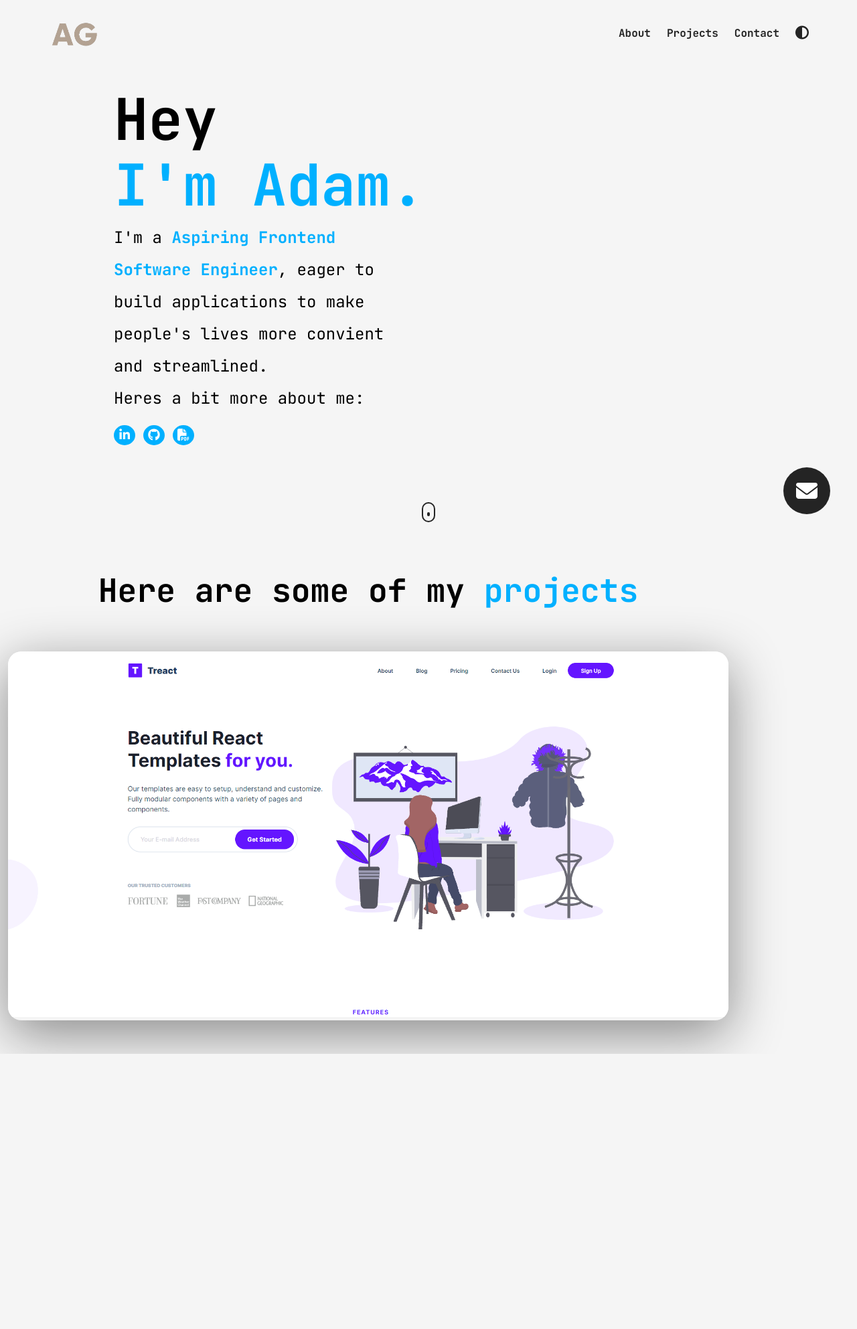
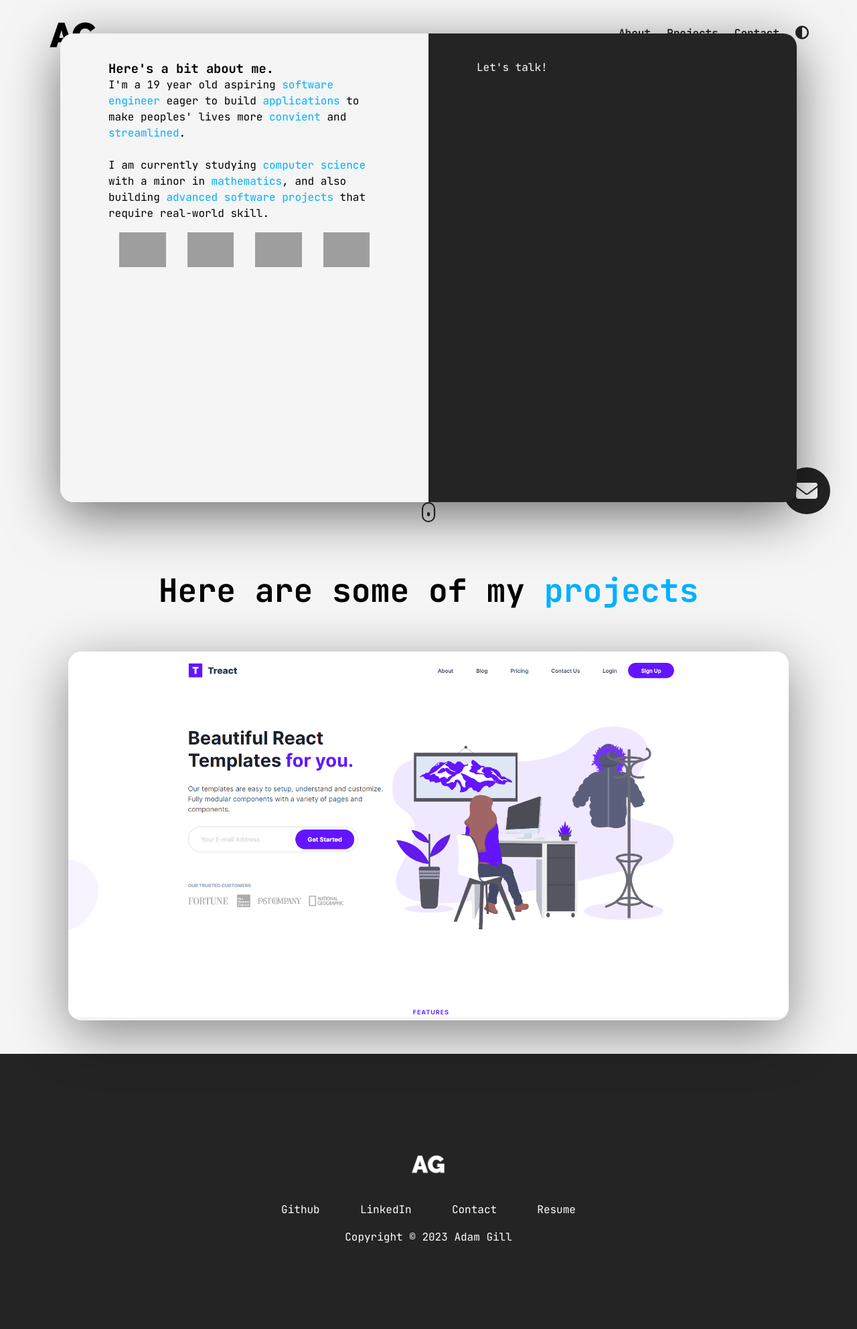
Before and after one commit to adam-gill/learning_webdev, a plain HTML site: page advanced_portfolio/index.html in a window 1280 px wide. Shown: the whole page at 67% size. Before the commit the page ends 1574 px from the top, so only its background shows below. Drawn offline with Linux system fonts and the light colour scheme; grey boxes are pictures that could not be loaded.

Commit message:
worked on page

```diff
--- a/advanced_portfolio/index.html
+++ b/advanced_portfolio/index.html
@@ -3,7 +3,9 @@
   <head>
     <meta charset="UTF-8" />
     <meta name="viewport" content="width=device-width, initial-scale=1.0" />
+    <link rel="icon" href="./assets/AG-logos_white.png" type="png" />
     <link rel="stylesheet" href="styles.css" />
+
     <script
       src="https://kit.fontawesome.com/c8e4d183c2.js"
       crossorigin="anonymous"
@@ -15,7 +17,7 @@
     <section id="landing-page">
       <nav>
         <figure>
-          <img id="personal-logo" src="./assets/logo.png" alt="" />
+          <img id="personal-logo" src="./assets/AG-logos_white.png" alt="" />
         </figure>
         <ul class="nav__link-list">
           <li class="nav__link">
@@ -86,6 +88,56 @@
       <a href="#projects" class="scroll">
         <div class="scroll__icon click"></div>
       </a>
+      <div class="modal">
+        <div class="modal__half modal__about">
+          <h3 class="modal__title modal__title--about">
+            Here's a bit about me.
+          </h3>
+          <h4 class="modal__sub-title--about"></h4>
+          <p class="modal__para">
+            I'm a 19 year old aspiring
+            <span class="blue">software engineer</span> eager to build
+            <span class="blue">applications</span> to make peoples' lives more
+            <span class="blue">convient</span> and
+            <span class="blue">streamlined</span>.
+            <br />
+            <br />
+
+            I am currently studying
+            <span class="blue">computer science</span> with a minor in
+            <span class="blue">mathematics</span>, and also building
+            <span class="blue">advanced software projects</span> that require
+            real-world skill.
+          </p>
+
+          <div class="modal__languages">
+            <img
+              class="modal__language--img"
+              src="https://upload.wikimedia.org/wikipedia/commons/thumb/3/38/HTML5_Badge.svg/240px-HTML5_Badge.svg.png"
+              alt=""
+            />
+
+            <img
+              class="modal__language--img"
+              src="https://upload.wikimedia.org/wikipedia/commons/thumb/3/38/HTML5_Badge.svg/240px-HTML5_Badge.svg.png"
+              alt=""
+            />
+
+            <img
+              class="modal__language--img"
+              src="https://upload.wikimedia.org/wikipedia/commons/thumb/3/38/HTML5_Badge.svg/240px-HTML5_Badge.svg.png"
+              alt=""
+            />
+
+            <img
+              class="modal__language--img"
+              src="https://upload.wikimedia.org/wikipedia/commons/thumb/3/38/HTML5_Badge.svg/240px-HTML5_Badge.svg.png"
+              alt=""
+            />
+          </div>
+        </div>
+        <div class="modal__half modal__contact">Let's talk!</div>
+      </div>
     </section>
 
     <section id="projects">
@@ -115,8 +167,16 @@
                   </p>
                   <div class="project__description--links">
                     <a
+                      href="https://github.com/adam-gill/learning_webdev/tree/main/treact_clone"
+                      class="project__description--link"
+                      target="_blank"
+                    >
+                      <i class="fab fa-github"></i>
+                    </a>
+                    <a
                       href="https://adam-gill.github.io/learning_webdev/treact_clone/"
                       class="project__description--link"
+                      target="_blank"
                     >
                       <i class="fas fa-link"></i>
                     </a>
@@ -128,5 +188,49 @@
         </div>
       </div>
     </section>
+    <footer>
+      <div class="container footer__container">
+        <div class="row footer__row">
+          <figure>
+            <img
+              class="footer__logo-img"
+              src="./assets/AG-logos_white.png"
+              alt=""
+            />
+          </figure>
+          <div class="footer__social--list">
+            <a
+              href="https://github.com/adam-gill"
+              class="footer__social--link link__hover-effect link__hover-effect--white"
+              target="_blank"
+            >
+              Github
+            </a>
+            <a
+              href="https://www.linkedin.com/in/adam-gill-614346264/"
+              class="footer__social--link link__hover-effect link__hover-effect--white"
+              target="_blank"
+            >
+              LinkedIn
+            </a>
+            <a
+              href="#"
+              class="footer__social--link link__hover-effect link__hover-effect--white"
+              target="_blank"
+            >
+              Contact
+            </a>
+            <a
+              href="./assets/Resume.pdf"
+              class="footer__social--link link__hover-effect link__hover-effect--white"
+              target="_blank"
+            >
+              Resume
+            </a>
+          </div>
+          <div class="footer__copyright">Copyright &copy; 2023 Adam Gill</div>
+        </div>
+      </div>
+    </footer>
   </body>
 </html>
--- a/advanced_portfolio/styles.css
+++ b/advanced_portfolio/styles.css
@@ -31,6 +31,7 @@ section {
 }
 
 .container {
+    width: 100%;
     padding: 50px 0;
 }
 
@@ -56,6 +57,33 @@ body {
     color: #00b0ff;
 }
 
+.link__hover-effect {
+    position: relative;
+}
+
+.link__hover-effect--white:after {
+    background-color: white;
+}
+
+.link__hover-effect--black:after {
+    background-color: #242424;
+}
+
+.link__hover-effect:after {
+    content: "";
+    position: absolute;
+    bottom: -2px;
+    height: 2px;
+    width: 0;
+    right: 0;
+    transition: all 300ms ease;
+}
+
+.link__hover-effect:hover:after {
+    left: 0;
+    width: 100%;
+}
+
 .click {
     transition: all 300ms ease;
 }
@@ -74,7 +102,7 @@ body {
 #personal-logo {
     filter: invert(1);
     width: 100px;
-    height: 50px;
+    height: 100px;
 }
 
 nav {
@@ -210,6 +238,8 @@ nav {
 
 #projects {
     display: flex;
+    width: 100%;
+    justify-content: center;
 }
 
 .section__title {
@@ -220,6 +250,7 @@ nav {
 
 .project__img {
     width: 100%;
+    transition: all 550ms ease;
 }
 
 .project__wrapper {
@@ -236,6 +267,11 @@ nav {
 
 .project__wrapper:hover .project__wrapper--bg {
     opacity: 0.5;
+}
+
+.project__wrapper:hover .project__img {
+    transform: scale(1.07);
+    filter: blur(5px);
 }
 
 .project__description {
@@ -262,6 +298,7 @@ nav {
 
 .project__description--title {
     font-size: 40px;
+    padding-bottom: 12px;
 }
 
 .project__description--sub-title {
@@ -271,9 +308,101 @@ nav {
 .project__description--link {
     color: white;
     font-size: 20px;
-    margin-right: 16px;
 }
 
 .project__description--para {
     color: white;
+    padding-bottom: 8px;
 }
+
+
+
+
+
+
+
+
+
+/* FOOTER */
+
+footer {
+    background-color: #242424;
+    display: flex;
+    padding: 6% 0
+}
+
+.footer__container {
+    margin: 0 auto;
+}
+
+.footer__row {
+    display: flex;
+    flex-direction: column;
+    align-items: center;
+}
+
+.footer__logo-img {
+    width: 70px;
+
+}
+
+.footer__social--list {
+    width: 100%;
+    display: flex;
+    justify-content: space-around;
+    max-width: 500px;
+    margin: 20px 0;
+}
+
+.footer__social--link,
+.footer__copyright {
+    color: white;
+}
+
+
+
+
+
+
+/* MODAL */
+
+.modal {
+    position: absolute;
+    top: 50%;
+    left: 50%;
+    transform: translate(-50%, -50%);
+    width: 90%;
+    max-width: 1100px;
+    height: 700px;
+    box-shadow: 0 20px 80px 0 rgb(0, 0, 0, 0.55);
+    border-radius: 20px;
+    overflow: hidden;
+    display: flex;
+}
+
+.modal__half {
+    width: 50%;
+    padding: 40px 72px;
+}
+
+.modal__about {
+    background-color: rgb(245, 245, 245);
+    display: flex;
+    flex-direction: column;
+}
+
+.modal__languages {
+    display: flex;
+    flex-wrap: wrap;
+}
+
+.modal__language--img {
+    padding: 16px;
+    width: 25%;
+}
+/* 1:25:25 */
+
+.modal__contact {
+    background-color: #242424;
+    color: white;
+}
```
Also changed, not shown: advanced_portfolio/assets/AG-logos_black.png (added), advanced_portfolio/assets/AG-logos_transparent.png (added), advanced_portfolio/assets/AG-logos_white.png (added), 1 other file.
